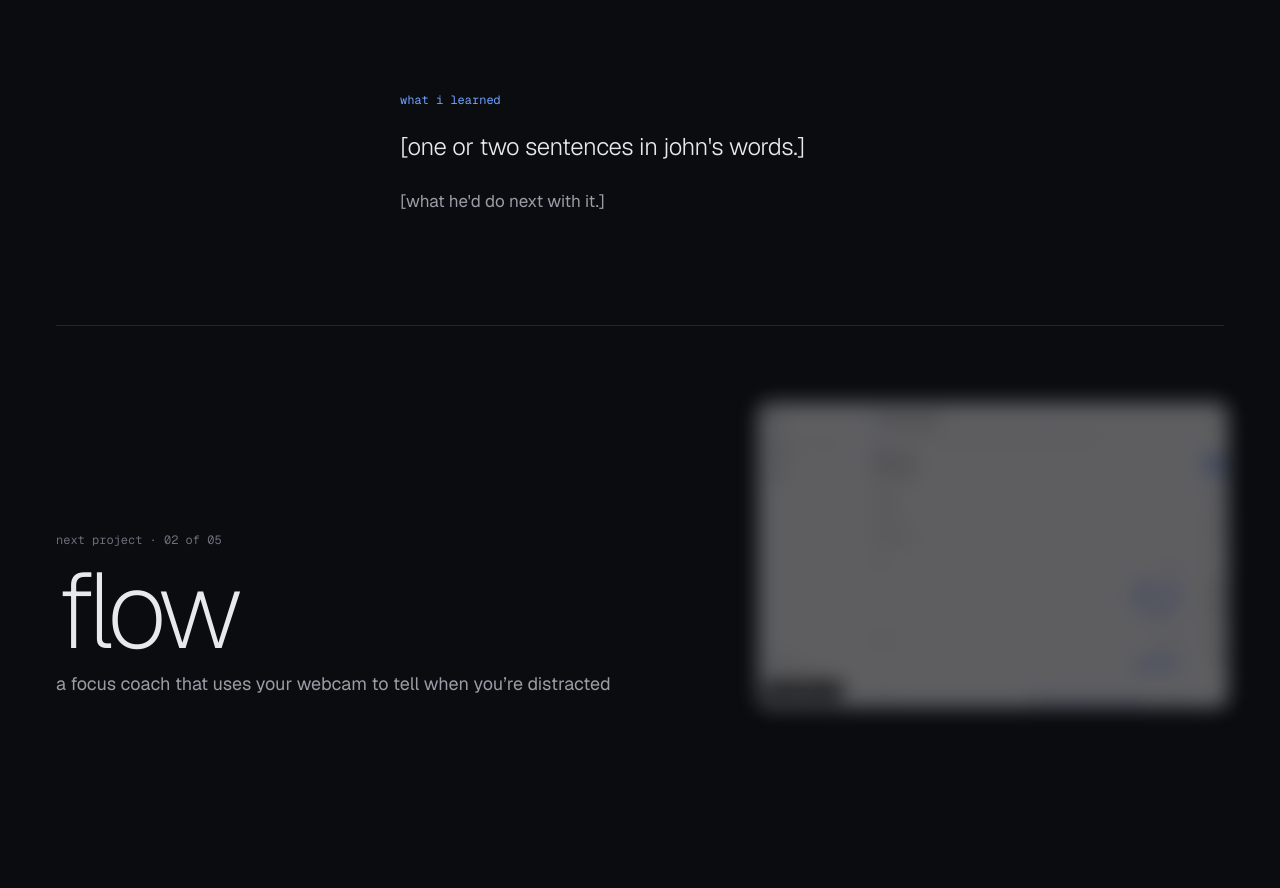
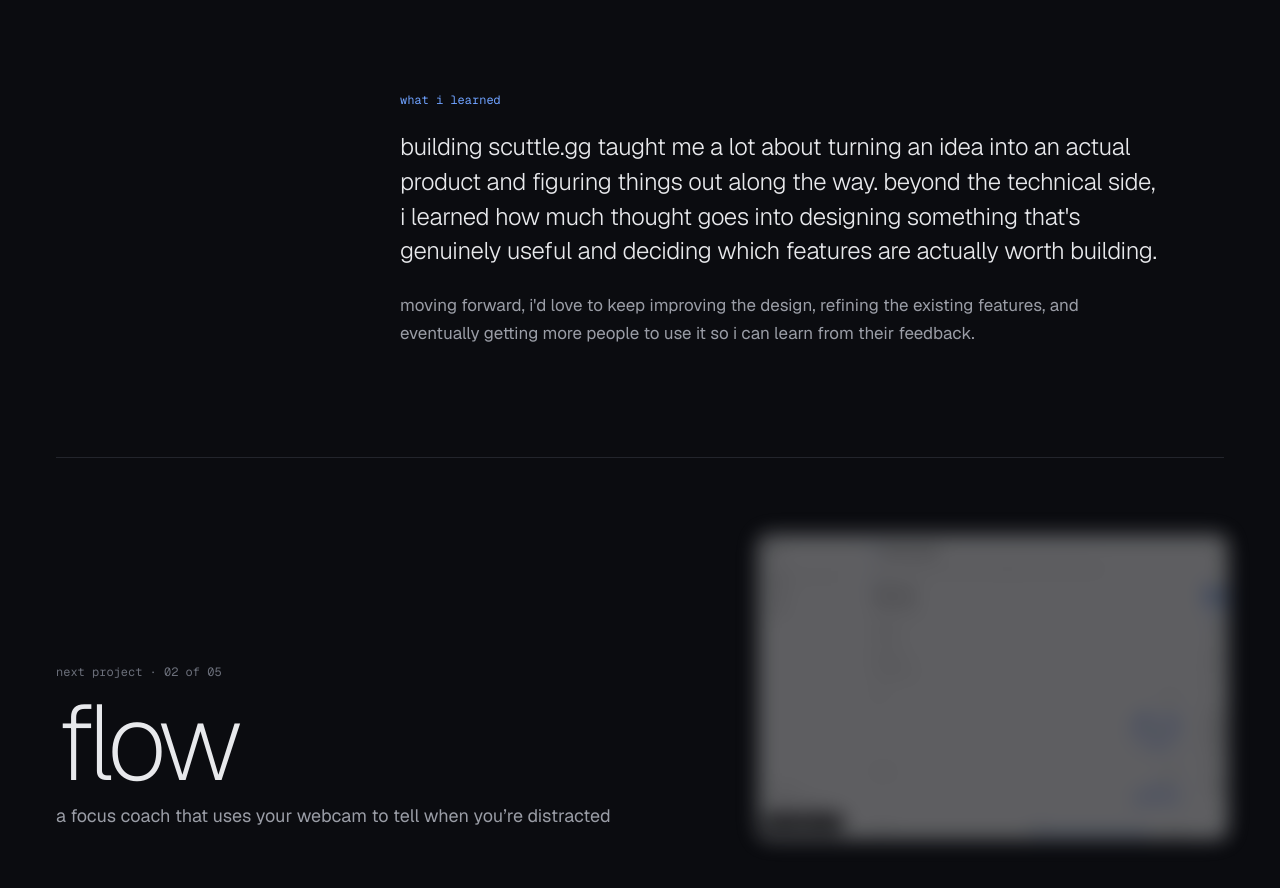
Before and after one commit to johnwfan/portfolio, a Next.js app: page /work/scuttle in a window 1280 px wide. Shown: the part 3440-4328 px from the top of the page. Before the commit the page ends 4275 px from the top, so only its background shows below. Built offline with nearby package versions, Linux system fonts and the light colour scheme.

Commit message:
Complete Scuttle case study and fix error prerender

```diff
--- a/src/app/template.js
+++ b/src/app/template.js
@@ -9,7 +9,9 @@ import styles from "@/components/SiteShell.module.css";
 // back/forward). The first page of a visit just appears.
 export default function Template({ children }) {
   const pathname = usePathname();
-  const { leaving } = useSite();
+  // Next renders its global error boundary outside RootLayout/SiteShell while
+  // prerendering, so the transition context is unavailable on that path.
+  const leaving = useSite()?.leaving;
   const [animateIn] = useState(() => !isInitialLoad());
   const className = leaving?.from === pathname ? styles.pageOut : animateIn ? styles.pageIn : "";
   return <div className={className}>{children}</div>;
--- a/src/content/projects.js
+++ b/src/content/projects.js
@@ -81,8 +81,8 @@ export const PROJECTS = [
         },
         {
           title: "what i learned",
-          lead: "[one or two sentences in john's words.]",
-          body: "[what he'd do next with it.]",
+          lead: "building scuttle.gg taught me a lot about turning an idea into an actual product and figuring things out along the way. beyond the technical side, i learned how much thought goes into designing something that's genuinely useful and deciding which features are actually worth building.",
+          body: "moving forward, i'd love to keep improving the design, refining the existing features, and eventually getting more people to use it so i can learn from their feedback.",
         },
       ],
       overview:
```
